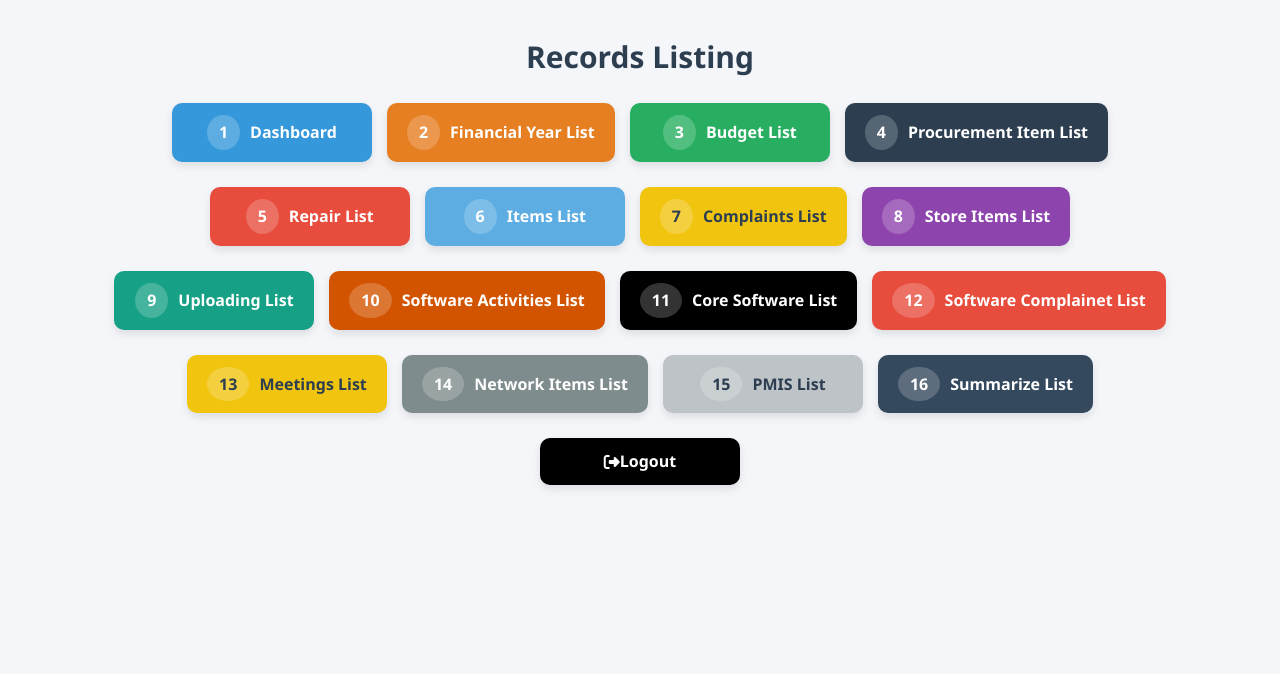
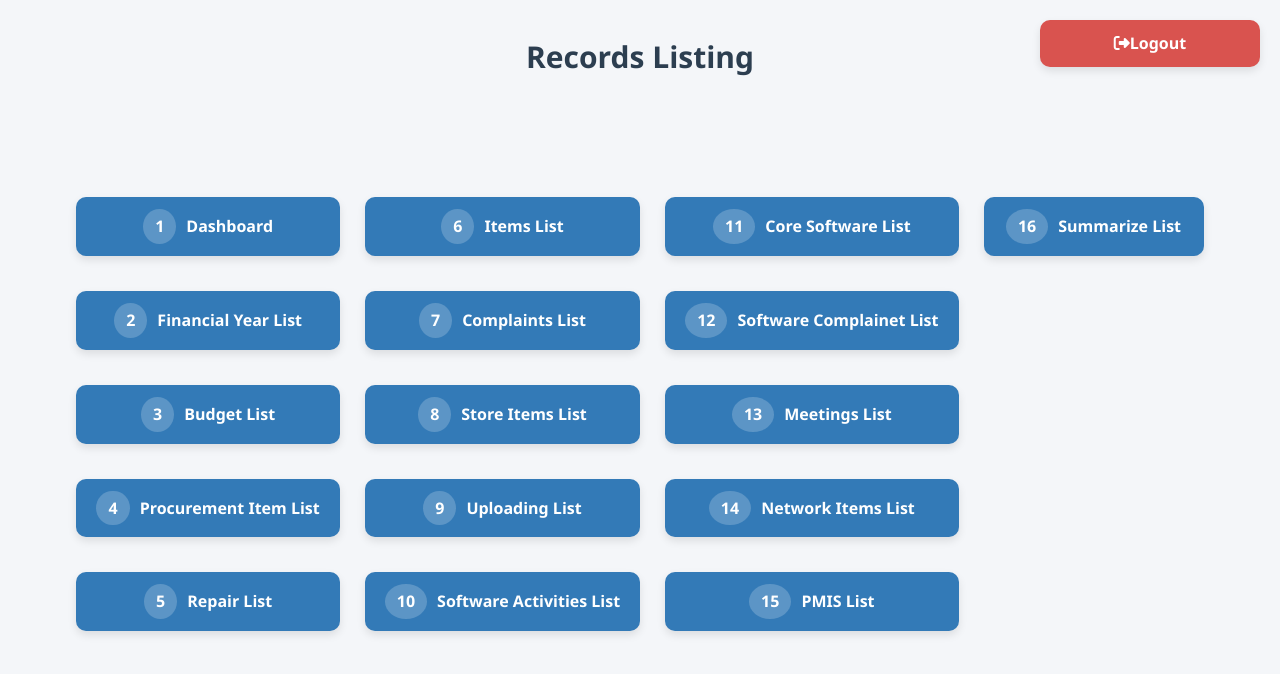
Before and after one commit to Murtazaahmad2004/NHA-Project, a Flask app: page /home in a window 1280 px wide. Shown: the top 674 px of the page. Run offline with Flask 3, Linux system fonts and the light colour scheme; some libraries are stand-ins or nearby versions.

Commit message:
commit this

```diff
--- a/Documents/budget_data.csv
+++ /dev/null
@@ -1,3 +0,0 @@
-ID,Financial Year,Total Budget,Budget Month,Budget Used,Budget Used Upto June,Reporting Month Last Day,Remaining Budget
-2,2021,1098000.00,2021-04,500000.00,1095670.00,30,2330.00
-1,2020,567120.00,2020-12,500000.00,363450.00,31,203670.00
--- a/Documents/complaints_list.csv
+++ /dev/null
@@ -1,2 +0,0 @@
-network_resolved_complaints,network_pending_complaints,total_calls_network,it_resolved_complaints,it_pending_complaints,total_calls_it,total_hours_spend,grand_total_calls
-43,10,53,24,16,40,77,93
--- a/Documents/core_software.csv
+++ /dev/null
@@ -1,3 +0,0 @@
-id,core_software,modules
-2,HRMIS,14
-3,RMIS,8
--- a/Documents/financial_year.csv
+++ /dev/null
@@ -1,3 +0,0 @@
-id,financial_year
-4,2021
-3,2020
--- a/Documents/item_list.csv
+++ /dev/null
@@ -1,3 +0,0 @@
-id,items_name,quantity,percentage_of_item
-1,PCs,23,50
-2,LCDs,23,50
--- a/Documents/meetings_list.csv
+++ /dev/null
@@ -1,2 +0,0 @@
-id,sections,meetings,internal,external,hours_spend,remarks
-1,MIS,12,6,6,7,Nill
--- a/Documents/network_list.csv
+++ /dev/null
@@ -1,2 +0,0 @@
-id,item,down_time,up_time_percentage,remarks
-1,Internet Up time,10,90,Nill
--- a/Documents/pmis_list.csv
+++ /dev/null
@@ -1,2 +0,0 @@
-id,total_packages,monthly_progress,progress_percentage,drone_video,drone_video_percentage
-1,50,35,70,45,90
--- a/Documents/procurement_item.csv
+++ /dev/null
@@ -1,3 +0,0 @@
-item_name,units,expenditure
-LED's,27,190000
-Mobiles,17,45670
--- a/Documents/repair_item.csv
+++ /dev/null
@@ -1,3 +0,0 @@
-item_name,unit_in_house,units_externals,hours_spend_in_house,days_externals,expenditure,item_total,percentage_of_an_item,avg_cost_per_unit,total_unit_repaired_in_house,total_unit_repaired_external
-Desktops,27,12,33,18,345000,39,60,28750,27,12
-Laptops,30,22,35,28,230000,52,40,10455,30,22
--- a/Documents/software_form.csv
+++ /dev/null
@@ -1,2 +0,0 @@
-id,activities,no_of_software_under_development,no_of_team_member,working_hours_during_month
-1,Analysis,15,8,45
--- a/Documents/store_item.csv
+++ /dev/null
@@ -1,2 +0,0 @@
-id,items_name,pending_dmands,previous_month,demands_of_previous_month,issued_of_previous_month,current_month,demands_of_current_month,issued_of_current_month,total_hours_spend
-1,Tonnores,96,2020-12,24,28,2021-01,90,80,22
--- a/Documents/summarize_list.csv
+++ /dev/null
@@ -1,3 +0,0 @@
-id,procurement_activities,current_month,available_hours,working_strength,hours_worked
-2,Network,2020-12,112,3,110
-3,IT Support,2021-04,132,5,89
--- a/Documents/uploading_list.csv
+++ /dev/null
@@ -1,3 +0,0 @@
-id,particulars,reserve_person,previous_month,previous_month_quantity,current_month,current_month_quantity,hoursspend
-1,New Emails Accounts (Password Reset),1,2020-12,35,2021-01,30,29
-2,Tenders Uploaded on PPRA,1,2021-04,15,2021-05,12,33
--- a/static/style.css
+++ b/static/style.css
@@ -16,7 +16,6 @@ body {
 /* ===== Headings ===== */
 h1 {
   font-size: 30px;
-  margin-bottom: 30px;
   color: #2c3e50;
   font-weight: bold;
 }
@@ -316,25 +315,31 @@ table tbody tr:hover, #budgetTable tbody tr:nth-child(even) {
 .btn-container {
   display: flex;
   justify-content: center;
+  gap: 25px;
   flex-wrap: wrap;
-  gap: 15px;
-  margin-bottom: 25px;
+  margin-top: 10%;
+}
+
+.btn-column {
+  display: flex;
+  flex-direction: column;
+  gap: 35px;
 }
 
 .btn6 {
-  display: flex;
-  align-items: center;
-  justify-content: center;
+  min-width: 220px;
   padding: 12px 20px;
-  min-width: 200px;
   border-radius: 10px;
   font-size: 16px;
   font-weight: 600;
   text-decoration: none;
   color: #fff !important;
+  background: #337ab7;
+  display: flex;
+  align-items: center;
+  justify-content: center;
   transition: all 0.3s ease;
   box-shadow: 0px 4px 8px rgba(0,0,0,0.1);
-  position: relative;
 }
 
 .btn6 span {
@@ -349,6 +354,13 @@ table tbody tr:hover, #budgetTable tbody tr:nth-child(even) {
   transform: translateY(-3px);
   box-shadow: 0px 6px 12px rgba(0,0,0,0.15);
   opacity: 0.9;
+}
+
+/* Logout button top-right */
+.logout-btn {
+  position: absolute;
+  top: 20px;
+  right: 20px;
 }
 
 .dashboard-container {
--- a/templates/home.html
+++ b/templates/home.html
@@ -8,39 +8,40 @@
    <link rel="stylesheet" href="{{ url_for('static', filename='style.css') }}">
 </head>
 <body>
-   <h1>Records Listing</h1>
-
-   <div class="btn-container">
-      <a href="/dashboard" class="btn6 button blue"><span>1</span> Dashboard</a>
-      <a href="/financial_year_list" class="btn6 button orange"><span>2</span> Financial Year List</a>
-      <a href="/budget_list" class="btn6 button green"><span>3</span> Budget List</a>
-      <a href="/procurement_item_list" class="btn6 button darkblue"><span>4</span> Procurement Item List</a>
+<div class="logout-btn">
+   <a href="{{ url_for('login') }}" class="btn6" style="background:#d9534f;">
+      <i class="fa-solid fa-right-from-bracket"></i> Logout
+   </a>
+</div>
+<h1>Records Listing</h1>
+<div class="btn-container">
+   <div class="btn-column">
+      <a href="/dashboard" class="btn6"><span>1</span> Dashboard</a>
+      <a href="/financial_year_list" class="btn6"><span>2</span> Financial Year List</a>
+      <a href="/budget_list" class="btn6"><span>3</span> Budget List</a>
+      <a href="/procurement_item_list" class="btn6"><span>4</span> Procurement Item List</a>
+      <a href="/repair_maintenance_list" class="btn6"><span>5</span> Repair List</a>
    </div>
 
-   <div class="btn-container">
-      <a href="/repair_maintenance_list" class="btn6 button red"><span>5</span> Repair List</a>
-      <a href="/item_list" class="btn6 button lightblue"><span>6</span> Items List</a>
-      <a href="/complaints_list" class="btn6 button yellow"><span>7</span> Complaints List</a>
-      <a href="/store_item_list" class="btn6 button purple"><span>8</span> Store Items List</a>
+   <div class="btn-column">
+      <a href="/item_list" class="btn6"><span>6</span> Items List</a>
+      <a href="/complaints_list" class="btn6"><span>7</span> Complaints List</a>
+      <a href="/store_item_list" class="btn6"><span>8</span> Store Items List</a>
+      <a href="/uploding_list" class="btn6"><span>9</span> Uploading List</a>
+      <a href="/softwareform_list" class="btn6"><span>10</span> Software Activities List</a>
    </div>
 
-   <div class="btn-container">
-      <a href="/uploding_list" class="btn6 button pisky"><span>9</span> Uploading List</a>
-      <a href="/softwareform_list" class="btn6 button taaty"><span>10</span> Software Activities List</a>
-      <a href="/core_software_form_list" class="btn6 button black"><span>11</span> Core Software List</a>
-      <a href="/softwarecomplainet_list" class="btn6 button red"><span>12</span> Software Complainet List</a>
+   <div class="btn-column">
+      <a href="/core_software_form_list" class="btn6"><span>11</span> Core Software List</a>
+      <a href="/softwarecomplainet_list" class="btn6"><span>12</span> Software Complainet List</a>
+      <a href="/meetingform_list" class="btn6"><span>13</span> Meetings List</a>
+      <a href="/networkform_list" class="btn6"><span>14</span> Network Items List</a>
+      <a href="/pmisreport_list" class="btn6"><span>15</span> PMIS List</a>
    </div>
 
-   <div class="btn-container">
-      <a href="/meetingform_list" class="btn6 button yellow"><span>13</span> Meetings List</a>
-      <a href="/networkform_list" class="btn6 button gray"><span>14</span> Network Items List</a>
-      <a href="/pmisreport_list" class="btn6 button silver"><span>15</span> PMIS List</a>
-      <a href="/summarisereport_list" class="btn6 button darkgray"><span>16</span> Summarize List</a>
+   <div class="btn-column">
+      <a href="/summarisereport_list" class="btn6"><span>16</span> Summarize List</a>
    </div>
-
-   <div class="btn-container">
-      <a href="{{ url_for('login') }}" class="btn6 button black"><i class="fa-solid fa-right-from-bracket"></i> Logout</a>
-   </div>
-
+</div>
 </body>
 </html>
```
Also changed, not shown: Documents/software_complaints.csv (deleted, +0 -2 lines).
